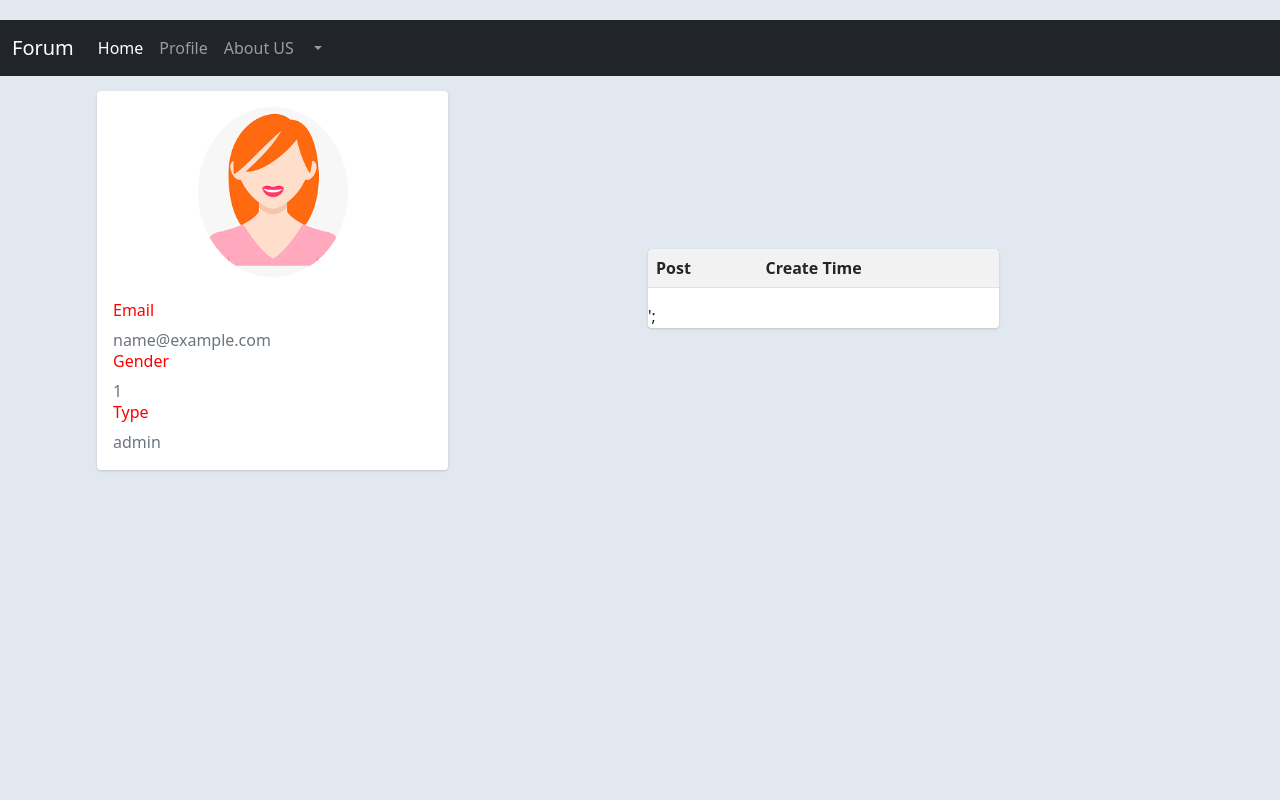
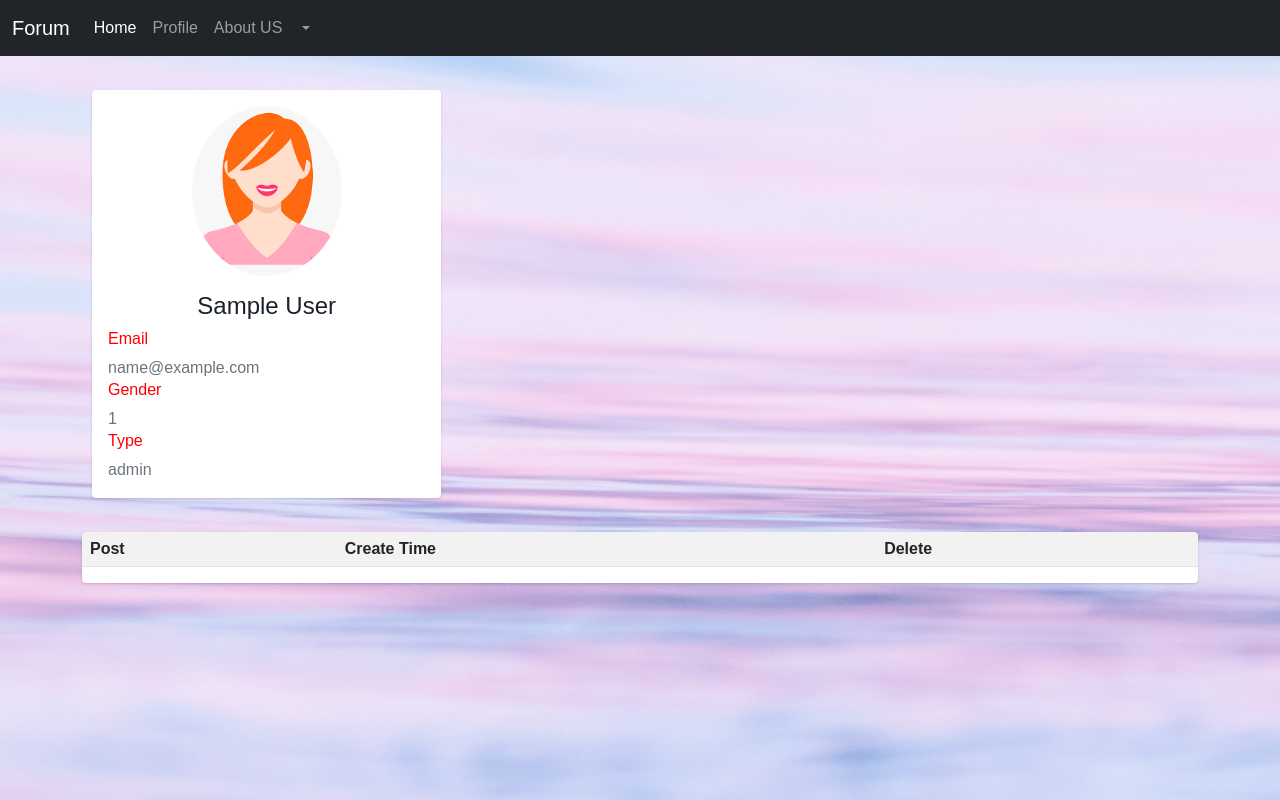
Before and after one commit to aviaanwar/Erorterung, a PHP site: page /profile.php in a window 1280 px wide. Run offline with PHP 8.4, Linux system fonts and the light colour scheme; the visitor is signed in with stand-in values (Sample User, id 1); tables that the repository leaves empty or names only in its code hold one stand-in row (values such as "Sample post"); lists and menus that the app fills with data are empty.

Commit message:
post delete

```diff
--- a/profile.php
+++ b/profile.php
@@ -4,7 +4,7 @@ include("view/nav.php");
 session_start();
 if(isset($_SESSION['mail'])){
     $md=$_SESSION['mail'];
-    $sql2="SELECT post_desc , create_time FROM `post` WHERE `post_user_id`='$md' ";
+    $sql2="SELECT * FROM `post` WHERE `post_user_id`='$md' ";
     $result3=mysqli_query($conn, $sql2);
 
 
@@ -39,14 +39,14 @@ if(isset($_SESSION['mail'])){
 <body>
     <div class="container">
         <div class="main-body">
-            <div class="row gutters-sm">
-                <div class="col-md-4 mb-3">
+            <div class="row ">
+                <div class="col-4 my-4">
                     <div class="card">
                         <div class="card-body">
                             <div class="d-flex flex-column align-items-center text-center">
                                 <img src="img\user.png" alt="Admin" class="rounded-circle" width="150">
                                 <div class="mt-3">
-                                    <h4><?php ucfirst($_SESSION["name"])?></h4>
+                                    <h4><?php echo ucfirst($_SESSION["name"])?></h4>
                                 </div>
                             </div>
 
@@ -72,31 +72,37 @@ if(isset($_SESSION['mail'])){
                         </div>
 
                     </div>
+
+                    <!-- </div> -->
                 </div>
-                <div class="col-md-4 m-auto">
-                    <div class="card">
-                        <div class="list-group">
+            </div>
 
-                            <?php
+
+        </div>
+        <!-- <div class="col-md-4 m-auto"> -->
+        <div class="card">
+            <div class="list-group">
+
+                <?php
                             echo "<table class='table table-striped'>";
                             echo "<tr>";
 
                                 echo "<th>Post </th>";
                                 echo "<th>Create Time</th>";
+                                echo "<th>Delete</th>";
 
                                 echo "</tr>";
 
                             while($data =mysqli_fetch_assoc($result3)) {
-                            echo "<tr>"."<td>".$data["post_desc"]."</td>"."<td>". $data["create_time"] ;
+                            echo "<tr>"."<td>".$data["post_desc"]."</td>"."<td>". $data["create_time"]."</td>".
+                            "<td><a href='deletepost.php?pid=$data[post_id]' onclick='retuen checkdelete()'>Delete</td>".
+
+                            "</tr>" ;
                                     }
 
 
                                     echo "<table>";
                             ?>
-
-                        </div>
-                    </div>
-                </div>
 
             </div>
         </div>
@@ -115,11 +121,15 @@ if(isset($_SESSION['mail'])){
     }
 
     .main-body {
-        padding: 15px;
+        padding: 10px;
+        width: 100%;
+        margin: right 40%;
     }
 
     .card {
         box-shadow: 0 1px 3px 0 rgba(0, 0, 0, .1), 0 1px 2px 0 rgba(0, 0, 0, .06);
+
+
     }
 
     .card {
@@ -132,6 +142,16 @@ if(isset($_SESSION['mail'])){
         background-clip: border-box;
         border: 0 solid rgba(0, 0, 0, .125);
         border-radius: .25rem;
+
+    }
+
+    body {
+        margin: 0;
+        padding: 0;
+        height: 100%;
+        font-family: sans-serif;
+        background-image: url(./img/bg2.jpg);
+        background-size: cover;
     }
 
     .card-body {
@@ -174,4 +194,4 @@ if(isset($_SESSION['mail'])){
     </script>
 </body>
 
-</html>';
+</html>
```
